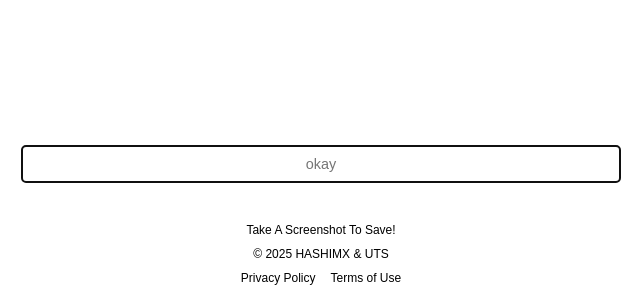
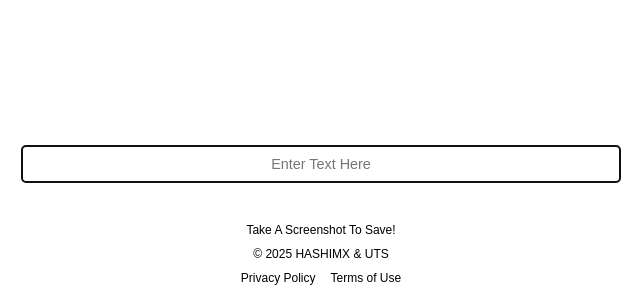
Before and after one commit to HASH1MX/B-TraeText, a website: page index.html in a window 1280 px wide. Shown: the part 500-800 px from the top of the page, 319-959 px from the left. Drawn offline with Linux system fonts and the light colour scheme.

Commit message:
Update placeholder text in index.html input field for improved user guidance

```diff
--- a/index.html
+++ b/index.html
@@ -14,7 +14,7 @@
         </div>
 
         <div class="input-container">
-            <input type="text" id="userInput" placeholder="okay" autofocus>
+            <input type="text" id="userInput" placeholder="Enter Text Here" autofocus>
         </div>
 
         <div class="footer">
```
